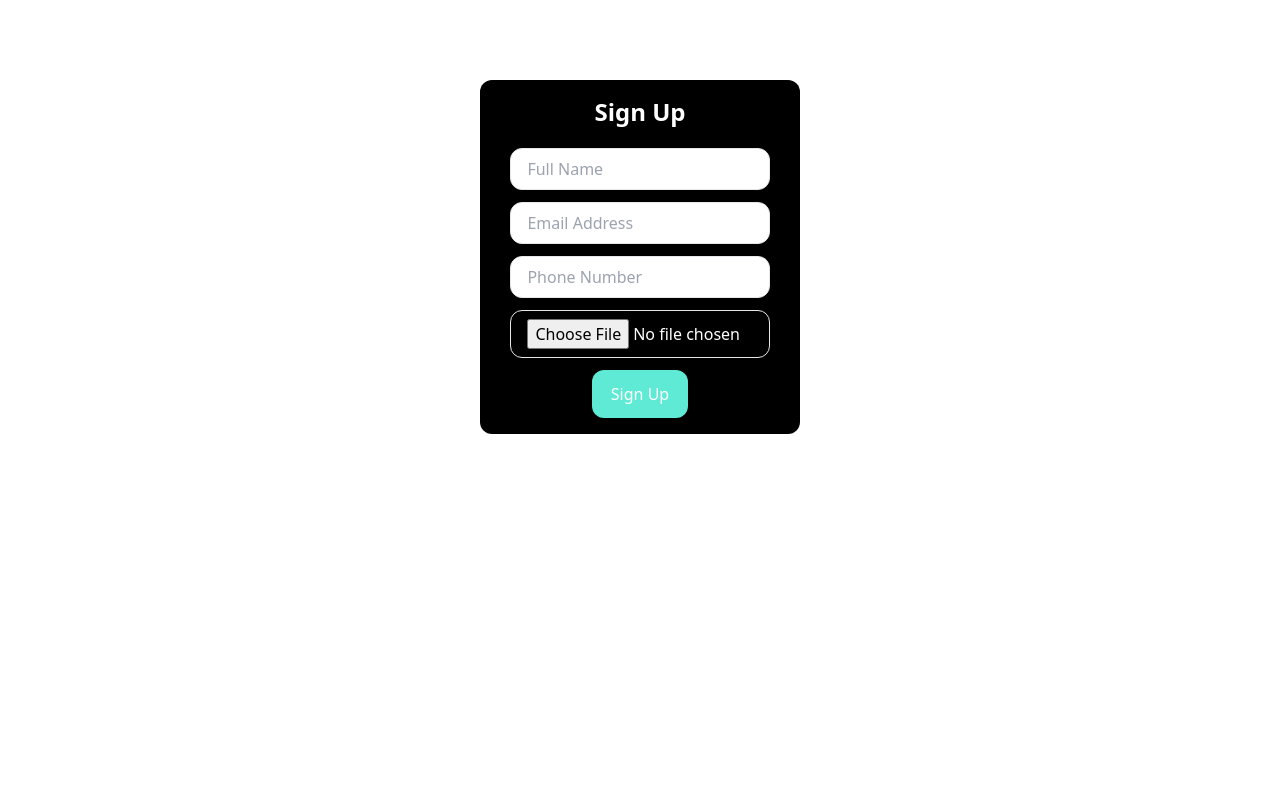
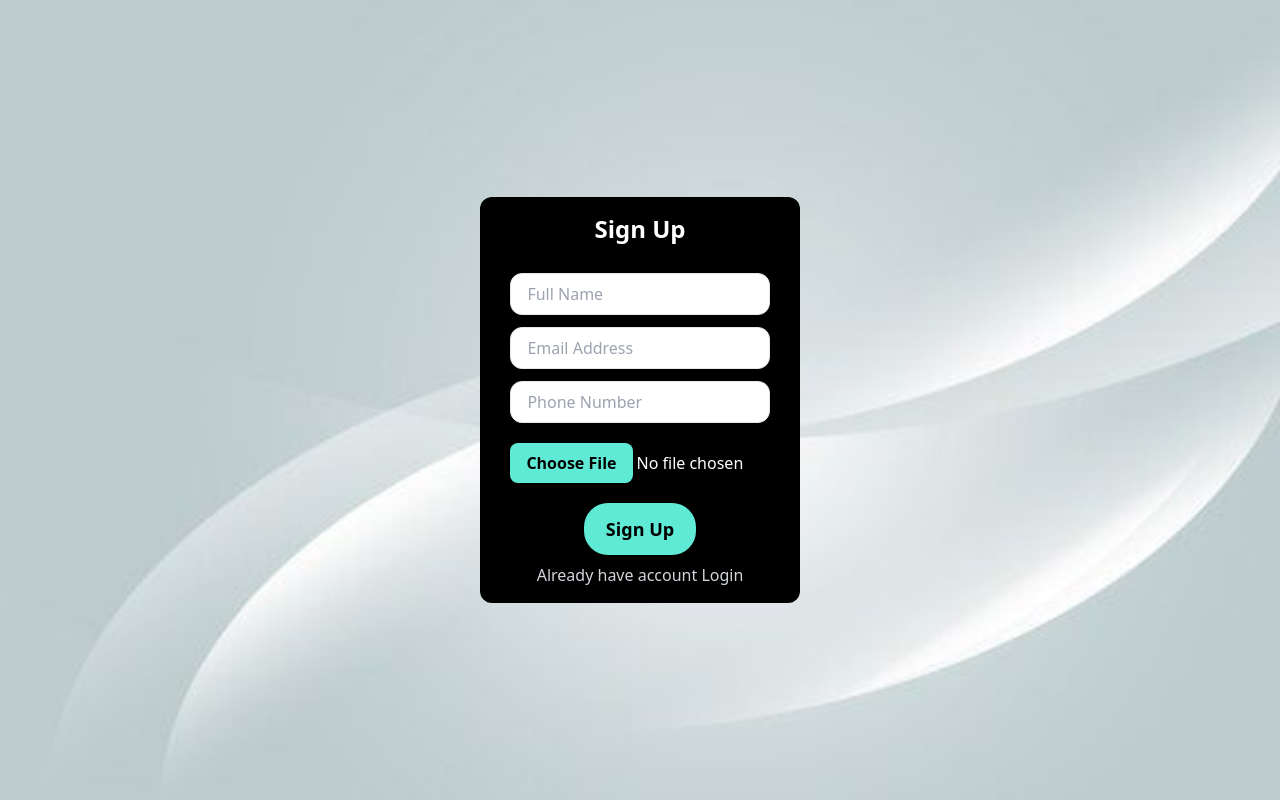
Before and after one commit to chandan24042001s/InBulk-Assignment, a React (Create React App) app in the folder frontend/: page /signup in a window 1280 px wide. Built offline with nearby package versions, Linux system fonts and the light colour scheme.

Commit message:
signup integrate

```diff
--- a/frontend/src/App.css
+++ b/frontend/src/App.css
@@ -1,3 +1,57 @@
 @tailwind base;
 @tailwind components;
 @tailwind utilities;
+
+input::-webkit-outer-spin-button,
+input::-webkit-inner-spin-button {
+  -webkit-appearance: none;
+  margin: 0;
+}
+
+*{
+    margin: 0;
+    padding: 0;
+    box-sizing: border-box;
+}
+
+.loader {
+  width: 48px;
+  height: 48px;
+  border: 5px solid #FFF;
+  border-radius: 50%;
+  display: inline-block;
+  box-sizing: border-box;
+  position: relative;
+  animation: pulse 1s linear infinite;
+}
+.loader:after {
+  content: '';
+  position: absolute;
+  width: 48px;
+  height: 48px;
+  border: 5px solid #FFF;
+  border-radius: 50%;
+  display: inline-block;
+  box-sizing: border-box;
+  left: 50%;
+  top: 50%;
+  transform: translate(-50%, -50%);
+  animation: scaleUp 1s linear infinite;
+}
+
+@keyframes scaleUp {
+  0% { transform: translate(-50%, -50%) scale(0) }
+  60% , 100% { transform: translate(-50%, -50%)  scale(1)}
+}
+@keyframes pulse {
+  0% , 60% , 100%{ transform:  scale(1) }
+  80% { transform:  scale(1.2)}
+}
+
+.container{
+  height: 100vh;
+  background-image: url(./component/Images/bg-image.jpg);
+  background-size:cover;
+  object-fit: cover;
+  width: 100vw;
+}
--- a/frontend/src/App.js
+++ b/frontend/src/App.js
@@ -2,6 +2,7 @@ import { RouterProvider, createBrowserRouter } from "react-router-dom";
 import Login from "./component/LoginPage/Login";
 import SignUp from "./component/SignUpPage/SignUp";
 import Home from "./component/HomePage/Home";
+import "./App.css"
 
 const AppRouter=createBrowserRouter([
   {
@@ -9,11 +10,11 @@ const AppRouter=createBrowserRouter([
     element:<Login/>
   },
   {
-    path:"/signup",
+    path:"signup",
     element:<SignUp/>
   },
   {
-    path:"/home",
+    path:"home",
     element:<Home/>
   }
 ])
--- a/frontend/src/component/SignUpPage/SignUp.js
+++ b/frontend/src/component/SignUpPage/SignUp.js
@@ -1,19 +1,73 @@
-import React from 'react'
+import React, { useState } from 'react'
+import { Link, useNavigate } from 'react-router-dom'
+import { useDispatch } from 'react-redux'
+import { addUser } from '../../utils/userSlice';
 
 const SignUp = () => {
+  const [phoneNumber,setPhoneNumber]=useState("");
+  const [name,setName]=useState("");
+  const [email,setEmail]=useState("");
+  const [imageFile, setImageFile] = useState(null);
+  const navigate=useNavigate();
+  const dispatch=useDispatch();
+
+  const handleSubmit = async (e) => {
+    e.preventDefault();
+
+    // Form data
+    const formData = new FormData();
+    formData.append('phoneNumber', phoneNumber);
+    formData.append('name', name);
+    formData.append('email', email);
+    formData.append('imageFile', imageFile);
+
+    try {
+      const response = await fetch('http://localhost:5000/api/v1/upload/imageUpload', {
+        method: 'POST',
+        body: formData,
+      });
+
+      if (!response.ok) {
+        throw new Error('Network response was not ok');
+      }
+
+      const data = await response.json();
+      console.log(data);
+      if(data.success==true){
+
+        navigate('/')
+      }
+
+      // Handle successful signup (e.g., redirect, show success message)
+    } catch (error) {
+      console.error('There was a problem with the fetch operation:', error);
+      // Handle error (e.g., show error message)
+    }
+  };
+
   return (
-      <div class="flex justify-center items-center">
-        <div class="signup mt-20 flex flex-col justify-center items-center bg-black text-white p-4 rounded-xl w-[20rem]">
-            <h1 className='text-2xl font-semibold mb-5'>Sign Up</h1>
-            <form className='flex flex-col items-center justify-center gap-3'>
-                <input className='w-[90%] px-4 py-2 border border-gray focus:outline-none rounded-xl text-black ' type="text" placeholder="Full Name"/>
-                <input className='w-[90%] px-4 py-2 border border-gray focus:outline-none rounded-xl text-black ' type="text" placeholder="Email Address"/>
-                <input className='w-[90%] px-4 py-2 border border-gray focus:outline-none rounded-xl text-black ' type="number" placeholder="Phone Number"/>
-                <input className='w-[90%] px-4 py-2 border border-gray focus:outline-none rounded-xl text-white ' type="file"/>
-                <button type="submit" className='p-3 bg-teal-300 w-24 rounded-xl'>Sign Up</button>
-            </form>
-        </div>
+    <div className="container flex justify-center items-center">
+    <div class="signup  flex flex-col gap-2 justify-center  items-center bg-black text-white p-4 rounded-xl w-[20rem]">
+        <h1 className='text-2xl font-semibold mb-5'>Sign Up</h1>
+        <form onSubmit={handleSubmit} className='flex flex-col items-center gap-3'>
+            <input className='w-[90%] px-4 py-2 border border-gray focus:outline-none rounded-xl text-black focus:border-teal-500 focus:border-2' type="text" placeholder="Full Name"
+            value={name}
+            onChange={(e) => setName(e.target.value)}/>
+            <input className='w-[90%] px-4 py-2 border border-gray focus:outline-none rounded-xl text-black focus:border-teal-500 focus:border-2' type="text" placeholder="Email Address"
+            value={email}
+            onChange={(e) => setEmail(e.target.value)}/>
+            <input className='w-[90%] px-4 py-2 border border-gray focus:outline-none rounded-xl text-black focus:border-teal-500 focus:border-2' type="number" placeholder="Phone Number"
+             value={phoneNumber}
+             onChange={(e) => setPhoneNumber(e.target.value)}/>
+            <input className='w-[90%] py-2 focus:outline-none rounded-xl text-white file:rounded-lg file:text-base file:border-none file:font-semibold file:bg-teal-300  file:px-4 file:py-2' type="file"
+             onChange={(e) => setImageFile(e.target.files[0])}/>
+            <button type="submit" className='p-3 bg-teal-300 w-28 text-lg text-black font-semibold rounded-3xl'>Sign Up</button>
+        </form>
+        <Link to={"/"}>
+        <h1 className='text-gray-300'>Already have account Login</h1>
+        </Link>
     </div>
+</div>
   )
 }
 
--- a/frontend/src/utils/userSlice.js
+++ b/frontend/src/utils/userSlice.js
@@ -2,13 +2,15 @@ import { createSlice } from "@reduxjs/toolkit";
 
 const userSlice = createSlice({
   name: "user",
-  initialState: null,
+  initialState:{
+    User:null,
+  },
   reducers: {
     addUser: (state, action) => {
-      return action.payload;
+      state.User= action.payload;
     },
     removeUser: (state, action) => {
-      return null;
+      state.User=null;
     },
   },
 });
```
Also changed, not shown: frontend/src/component/Images/bg-image.jpg (added), 1 other file (tests, documents, lock files or other folders).
